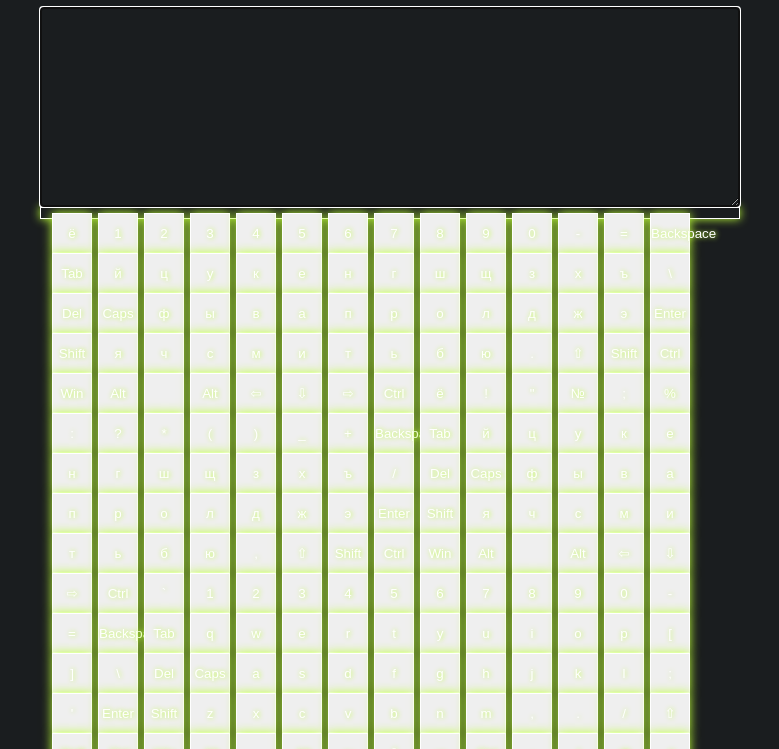
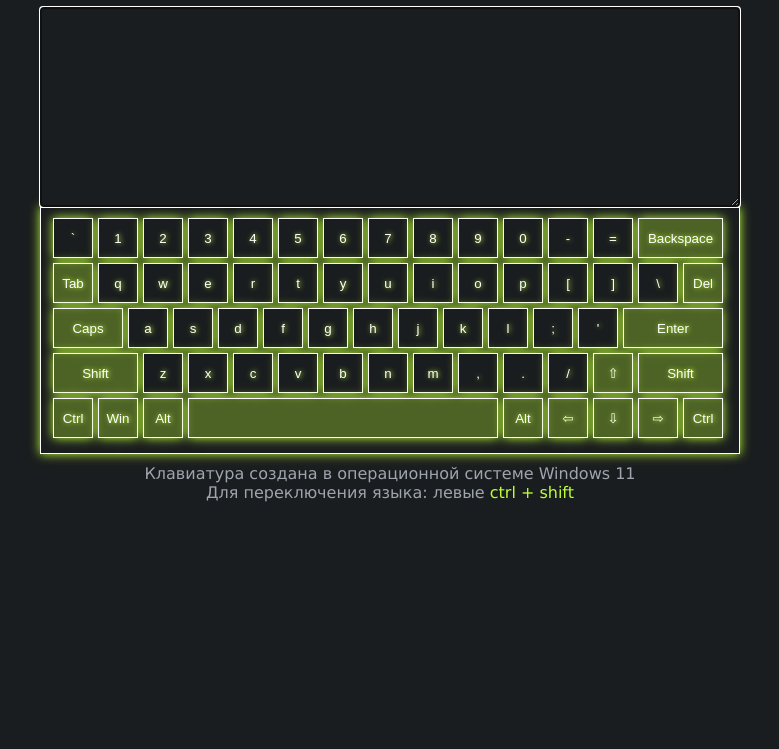
Before and after one commit to NastiaCandor/virtual-keyboard, a website built with webpack: page index.html in a window 1280 px wide. Shown: the part 51-800 px from the top of the page, without its empty margins (250-1029 px from the left). Built offline with nearby package versions, Linux system fonts and the light colour scheme.

Commit message:
refactor: update styles

```diff
--- a/assets/styles/abstract/_constants.scss
+++ b/assets/styles/abstract/_constants.scss
@@ -4,5 +4,8 @@ $color-textarea-text: #fff;
 $color-info-text: #9ea5ad;
 $color-keyboard-text: #fff;
 $color-keyboard-backlight: #bdff38;
+$color-keyboard-special: #bdff384f;
+$color-keyboard-active: #bdff38c8;
+$color-keyboard-hover: #bdff389a;
 
 $content-width: 700px;
--- a/assets/styles/components/_keyboard.scss
+++ b/assets/styles/components/_keyboard.scss
@@ -1,8 +1,14 @@
 .keyboard {
-  // display: block;
   border: 1px solid $color-keyboard-text;
   box-shadow: 0 0 10px $color-keyboard-backlight;
-  padding: 5px;
+  padding: 10px 0px 10px 7px;
+  width: 100%;
+
+  display: flow-root;
+
+  &_hidden {
+    display: none;
+  }
 }
 
 .keyboard__key {
@@ -14,8 +20,59 @@
   text-align: center;
   border: 1px solid $color-keyboard-text;
   box-shadow: 0 0 10px $color-keyboard-backlight;
-  margin-left: 6px;
+  background-color: $color-background;
+  margin-left: 5px;
+  margin-bottom: 5px;
   float: left;
   cursor: pointer;
   user-select: none;
+  transition: all 0.2s ease-in-out;
+
+  &:hover {
+    background-color: $color-keyboard-hover;
+  }
+
+  &:active {
+    background-color: $color-keyboard-special;
+  }
+
+  &_special {
+    background-color: $color-keyboard-special;
+  }
+
+  &.ArrowUp, &.ArrowLeft, &.ArrowRight, &.ArrowDown {
+    background-color: $color-keyboard-special;
+  }
+
+  &_active {
+    background-color: $color-keyboard-active !important;
+  }
+
+  &_backspace {
+    width: 85px;
+  }
+
+  &_tab {
+    width: 40px;
+  }
+
+  &_caps {
+    width: 70px;
+  }
+
+  &_enter {
+    width: 100px;
+  }
+
+  &_shift {
+    width: 85px;
+  }
+
+  &_ctrl, &_win, &_alt {
+    width: 40px;
+  }
+
+  &_space {
+    width: 310px;
+  }
 }
--- a/assets/styles/layouts/_wrapper.scss
+++ b/assets/styles/layouts/_wrapper.scss
@@ -1,4 +1,5 @@
 .wrapper {
   margin: 0 auto;
   max-width: $content-width;
+  width: $content-width;
 }
```
